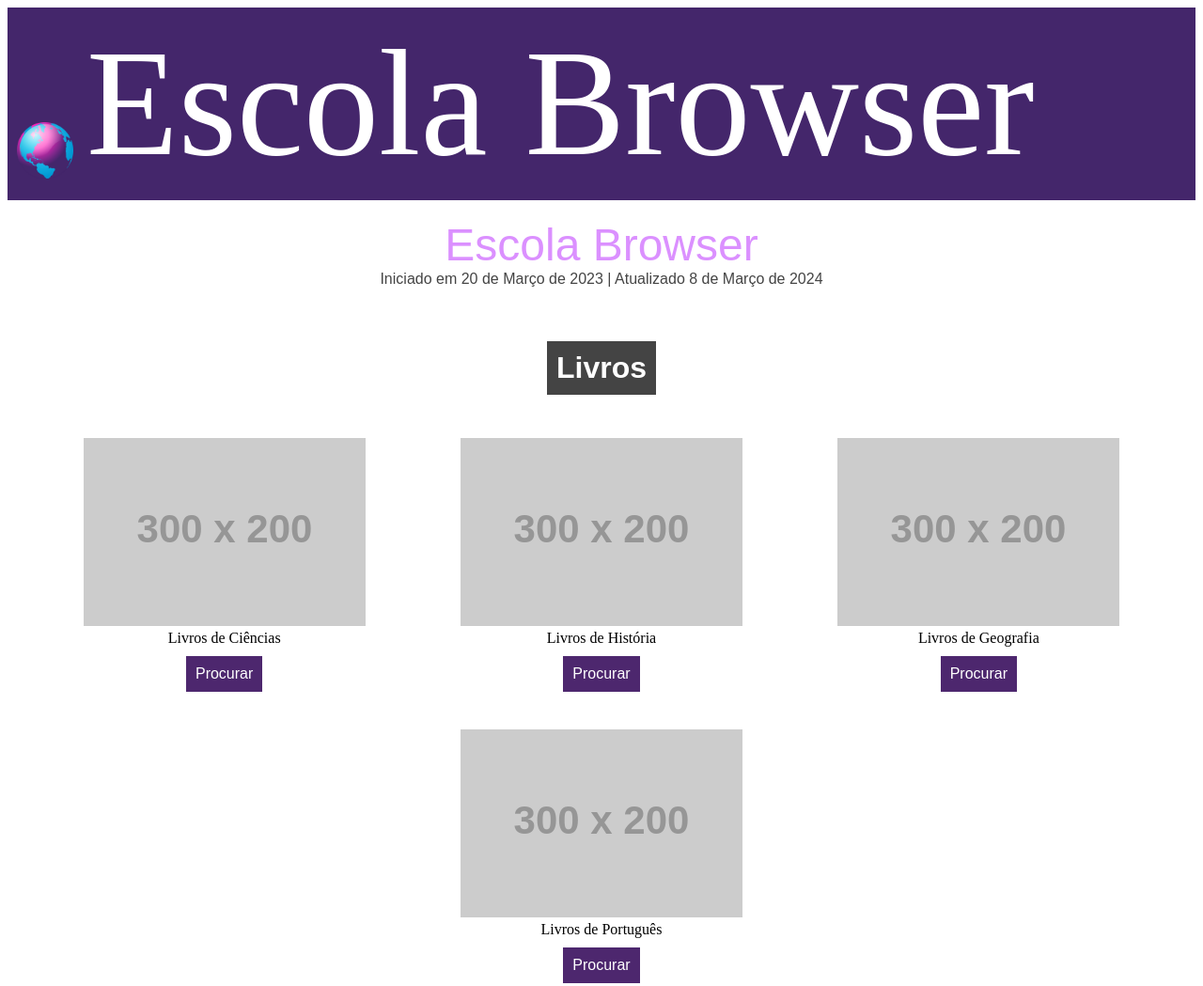
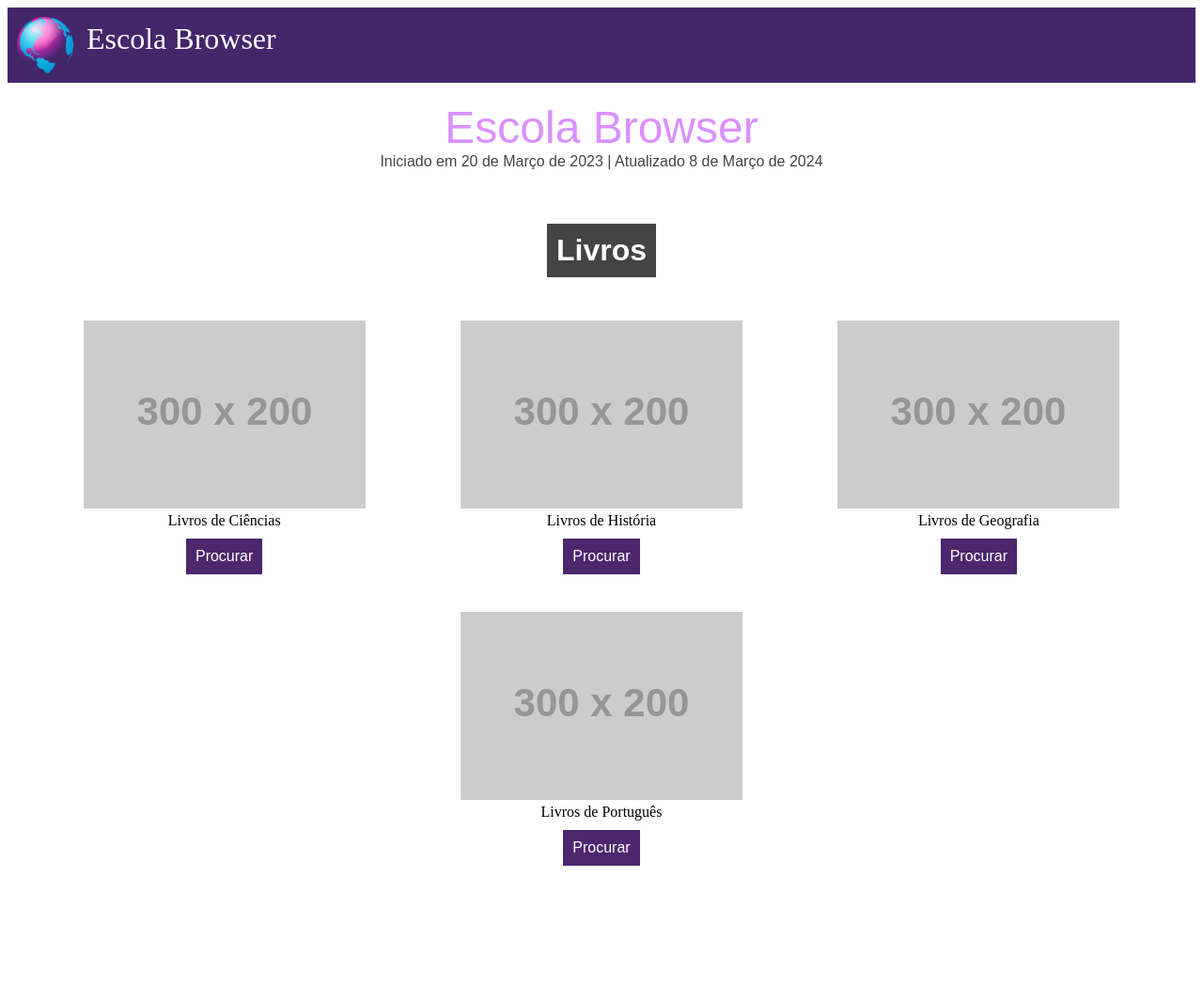
Before and after one commit to PatoCleiton11/escola-browser, a plain HTML site: page index.html in a window 1280 px wide. Shown: the whole page at 94% size. After the commit the page ends 971 px from the top, so only its background shows below. Drawn offline with Linux system fonts and the light colour scheme; placeholder pictures from the web are drawn by us.

Commit message:
Update index.html

```diff
--- a/index.html
+++ b/index.html
@@ -22,7 +22,7 @@
             margin-top: 20px;
         }
         .title2 {
-            font-size: 10em;
+            font-size: 32px;
         }
         .subinfo {
             font-size: 1em;
```
